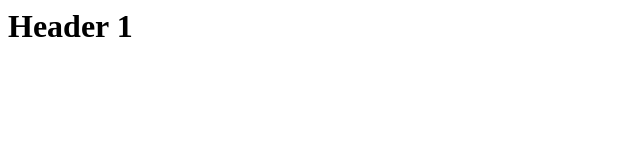
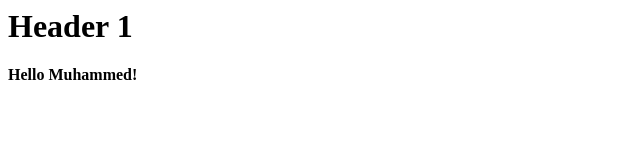
Before and after one commit to M2A2-Muhammed/depi, a plain HTML site: page index.html in a window 1280 px wide. Shown: the whole page, without its empty margins (0-640 px from the left). Drawn offline with Linux system fonts and the light colour scheme.

Commit message:
add hello line

```diff
--- a/index.html
+++ b/index.html
@@ -5,6 +5,7 @@
 
 <body>
 <h1>Header 1 </h1>
+<p> <b>Hello Muhammed!</b> </p>
 </body>
 
 </html>
```
